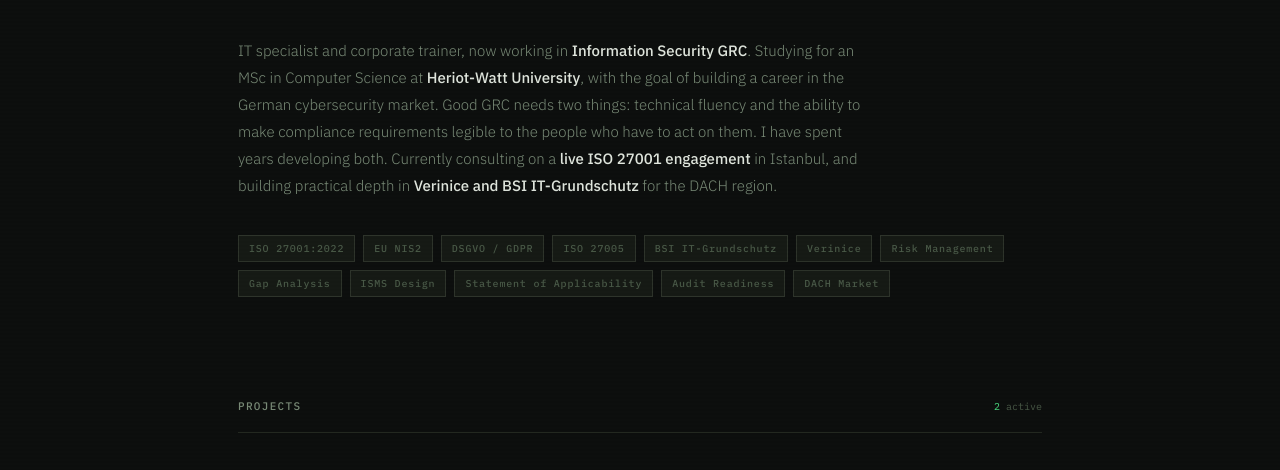
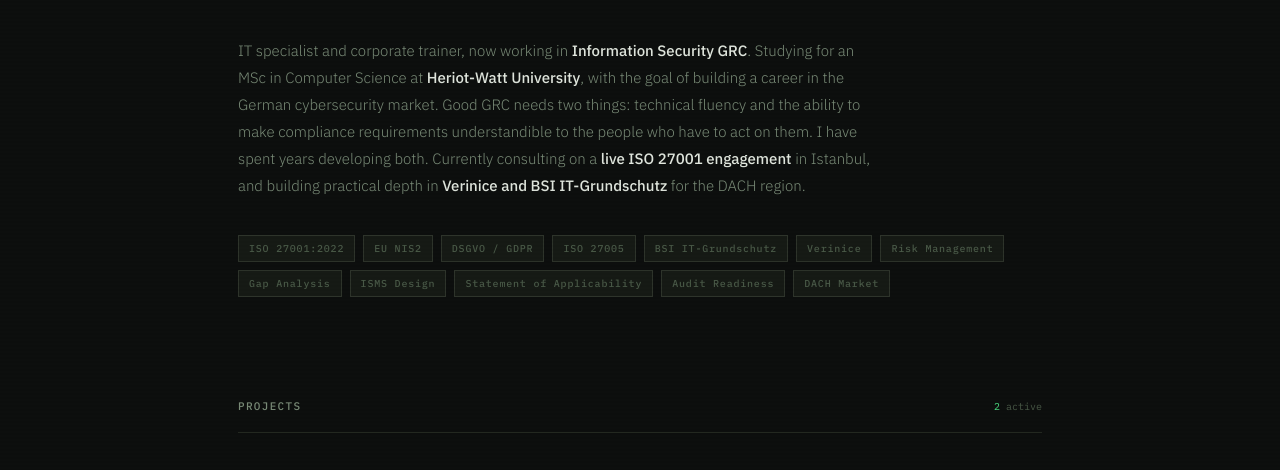
Before and after one commit to austinbondgrc/austinbondgrc.github.io, a plain HTML site: page index.html in a window 1280 px wide. Shown: the part 327-797 px from the top of the page. Drawn offline with Linux system fonts and the light colour scheme.

Commit message:
Fix typo in compliance requirements description

```diff
--- a/index.html
+++ b/index.html
@@ -256,7 +256,7 @@
       <strong>Information Security GRC</strong>. Studying for an MSc in Computer Science
       at <strong>Heriot-Watt University</strong>, with the goal of building a career in
       the German cybersecurity market. Good GRC needs two things: technical fluency and
-      the ability to make compliance requirements legible to the people who have to act
+      the ability to make compliance requirements understandible to the people who have to act
       on them. I have spent years developing both. Currently consulting on a
       <strong>live ISO 27001 engagement</strong> in Istanbul, and building practical
       depth in <strong>Verinice and BSI IT-Grundschutz</strong> for the DACH region.
```
